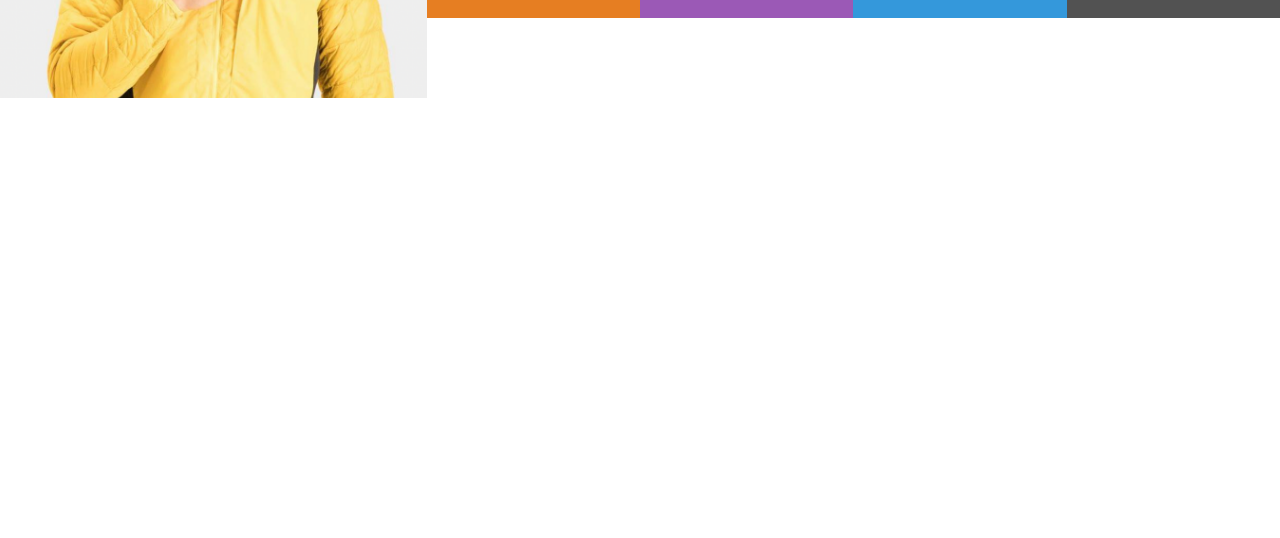
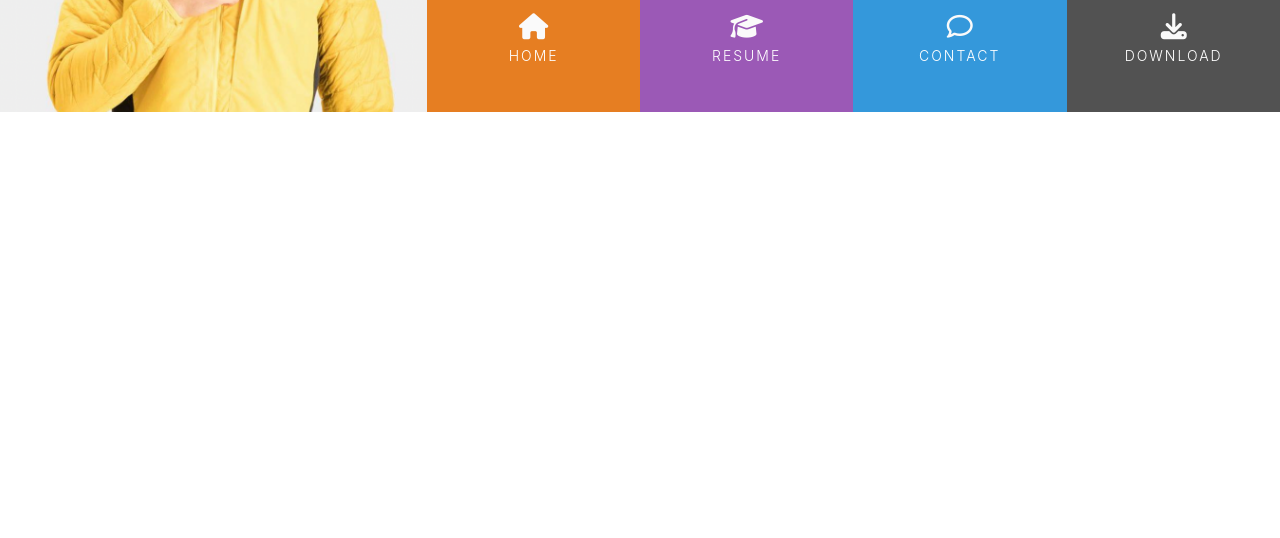
Before and after one commit to Mustafanaji0413/cv-project, a plain HTML site: page index.html in a window 1280 px wide. Shown: the part 262-800 px from the top of the page. Drawn offline with nearby package versions, Linux system fonts and the light colour scheme.

Commit message:
Add styling to nav bar

```diff
--- a/assets/css/style.css
+++ b/assets/css/style.css
@@ -48,6 +48,7 @@ header {
     font-size: 46px;
     margin-top: 50px;
     color: #fff;
+    height: 150px;
 }
 
 .titel {
@@ -65,6 +66,10 @@ header {
 
 .menucontainer {
     font-size: 0;
+}
+
+#nav {
+    margin: 0;
 }
 
 #nav li{
@@ -102,3 +107,11 @@ header {
     font-weight: 300;
     letter-spacing: 2px;
 }
+
+
+/* --------------------------hover.css-----------------------------------*/
+
+.hvr-sweep-to-bottom:before {
+    background: rgba(0, 0, 0, 0.2);
+    height: 120px;
+}
--- a/index.html
+++ b/index.html
@@ -6,8 +6,9 @@
     <meta name="viewport" content="width=device-width, initial-scale=1.0">
     <link rel="stylesheet" href="https://cdn.jsdelivr.net/npm/bootstrap@4.6.2/dist/css/bootstrap.min.css" integrity="sha384-xOolHFLEh07PJGoPkLv1IbcEPTNtaed2xpHsD9ESMhqIYd0nLMwNLD69Npy4HI+N" crossorigin="anonymous">
     <script src="https://use.fontawesome.com/0a317176f5.js"></script>
+    <link rel="stylesheet" href="https://cdnjs.cloudflare.com/ajax/libs/hover.css/2.1.1/css/hover-min.css" type="text/css" />
     <link rel="stylesheet" href="assets/css/style.css" type="text/css"/>
-    <title>Mustafa</title>
+    <title>Mustafa Resume</title>
 </head>
 <body>
     <header>
@@ -26,16 +27,16 @@
                     <div class="col">
                         <ul id="nav" class="list-inline menucontainer">
                             <li class="col-6 col-sm-3 ui-menu-color-home list-inline-item menuitem">
-                                <a href="#"><i class="fa fa-home" aria-hidden="true"></i><span>Home</span></a>
+                                <a href="#" class="hvr-sweep-to-bottom"><i class="fa fa-home" aria-hidden="true"></i><span>Home</span></a>
                             </li>
                             <li class="col-6 col-sm-3 ui-menu-color-resume list-inline-item menuitem">
-                                <a href="#"><i class="fa fa-graduation-cap" aria-hidden="true"></i><span>Resume</span></a>
+                                <a href="#" class="hvr-sweep-to-bottom"><i class="fa fa-graduation-cap" aria-hidden="true"></i><span>Resume</span></a>
                             </li>
                             <li class="col-6 col-sm-3 ui-menu-color-contact list-inline-item menuitem">
-                                <a href="#"><i class="fa fa-comment-o" aria-hidden="true"></i><span>Contact</span></a>
+                                <a href="#" class="hvr-sweep-to-bottom"><i class="fa fa-comment-o" aria-hidden="true"></i><span>Contact</span></a>
                             </li>
                             <li class="col-6 col-sm-3 ui-menu-color-download list-inline-item menuitem">
-                                <a href="#"><i class="fa fa-download" aria-hidden="true"></i><span>Download</span></a>
+                                <a href="#" class="hvr-sweep-to-bottom"><i class="fa fa-download" aria-hidden="true"></i><span>Download</span></a>
                             </li>
                         </ul>
                     </div>
```
